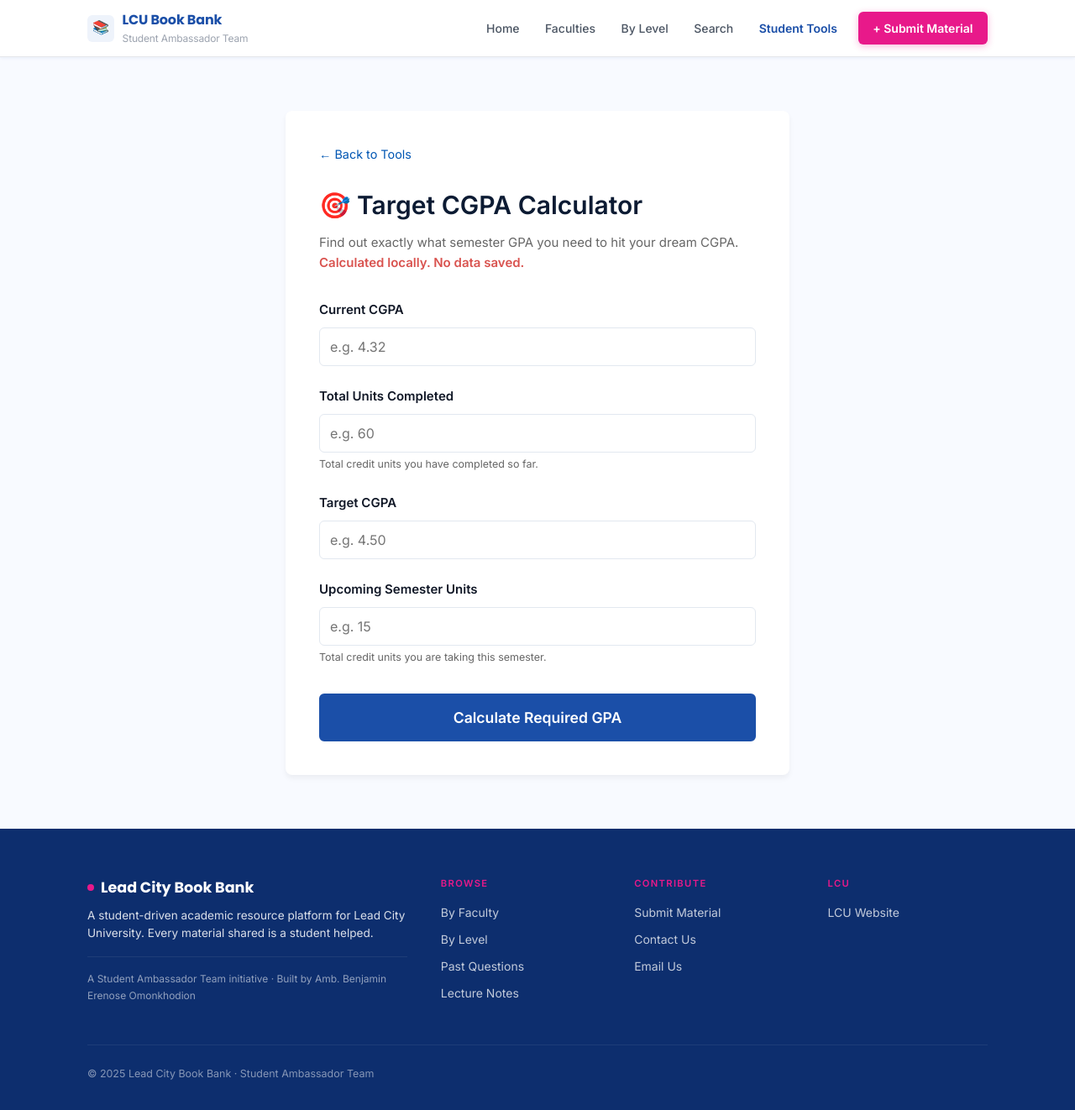
After one commit to Bkfactor/bookbank-django, a Django app: page /tools/target-cgpa/ in a window 1280 px wide. The commit adds this page. Shown: the whole page at 84% size. Run offline with Django 4.2, Linux system fonts and the light colour scheme; tables that the repository leaves empty hold one stand-in row (values such as "Sample post"); some libraries are stand-ins or nearby versions.

Commit message:
feat: add Student Tools hub and Target CGPA Calculator

```diff
--- a/core/urls.py
+++ b/core/urls.py
@@ -11,5 +11,7 @@ urlpatterns = [
     path("rating/<int:resource_id>/", views.submit_rating,   name="submit_rating"),
     path("feedback/",                 views.feedback_view,   name="submit_feedback"),
     path("ajax/departments/",         views.load_departments, name="load_departments"),
+    path("tools/",                    views.tools_hub,       name="tools_hub"),
     path("tools/cgpa-calculator/",    views.cgpa_calculator, name="cgpa_calculator"),
+    path("tools/target-cgpa/",        views.target_cgpa,     name="target_cgpa"),
 ]
--- a/core/views.py
+++ b/core/views.py
@@ -151,6 +151,16 @@ def load_departments(request):
     return JsonResponse(list(departments), safe=False)
 
 
+def tools_hub(request):
+    """Hub page for all student tools."""
+    return render(request, "core/tools_hub.html")
+
+
 def cgpa_calculator(request):
     """A completely client-side CGPA calculator. No data saved."""
     return render(request, "core/cgpa_calculator.html")
+
+
+def target_cgpa(request):
+    """A completely client-side Target CGPA calculator."""
+    return render(request, "core/target_cgpa.html")
--- a/templates/core/base.html
+++ b/templates/core/base.html
@@ -21,7 +21,7 @@
         <a href="{% url 'home' %}#faculties">Faculties</a>
         <a href="{% url 'home' %}#levels">By Level</a>
         <a href="{% url 'search' %}" {% if request.resolver_match.url_name == 'search' %}class="active"{% endif %}>Search</a>
-        <a href="{% url 'cgpa_calculator' %}" {% if request.resolver_match.url_name == 'cgpa_calculator' %}class="active"{% endif %}>CGPA Calc</a>
+        <a href="{% url 'tools_hub' %}" {% if 'tools' in request.path %}class="active"{% endif %}>Student Tools</a>
         <a href="{% url 'upload' %}" class="navbar__cta">+ Submit Material</a>
       </nav>
     </div>
--- a/templates/core/cgpa_calculator.html
+++ b/templates/core/cgpa_calculator.html
@@ -5,6 +5,9 @@
 {% block content %}
 <main class="container" style="padding-top: 4rem; padding-bottom: 4rem; min-height: 80vh;">
   <div style="max-width: 800px; margin: 0 auto; background: var(--bg-card, #fff); border-radius: var(--radius-md, 8px); padding: 2rem; box-shadow: 0 4px 6px rgba(0,0,0,0.05);">
+    <a href="{% url 'tools_hub' %}" style="display: inline-block; margin-bottom: 1.5rem; color: var(--primary, #0056b3); text-decoration: none; font-size: 0.9rem;">
+      &larr; Back to Tools
+    </a>
     <h1 style="margin-bottom: 1rem; color: var(--text-dark, #0c1b33);">🎓 CGPA Calculator</h1>
     <p style="margin-bottom: 2rem; color: var(--text-muted, #666); line-height: 1.6;">
       Calculate your Grade Point Average instantly.
--- /dev/null
+++ b/templates/core/target_cgpa.html
@@ -0,0 +1,97 @@
+{% extends "core/base.html" %}
+
+{% block title %}Target CGPA Calculator{% endblock %}
+
+{% block content %}
+<main class="container" style="padding-top: 4rem; padding-bottom: 4rem; min-height: 80vh;">
+  <div style="max-width: 600px; margin: 0 auto; background: var(--bg-card, #fff); border-radius: var(--radius-md, 8px); padding: 2.5rem; box-shadow: 0 4px 6px rgba(0,0,0,0.05);">
+
+    <a href="{% url 'tools_hub' %}" style="display: inline-block; margin-bottom: 1.5rem; color: var(--primary, #0056b3); text-decoration: none; font-size: 0.9rem;">
+      &larr; Back to Tools
+    </a>
+
+    <h1 style="margin-top: 0; margin-bottom: 0.5rem; color: var(--text-dark, #0c1b33);">🎯 Target CGPA Calculator</h1>
+    <p style="margin-bottom: 2rem; color: var(--text-muted, #666); line-height: 1.6;">
+      Find out exactly what semester GPA you need to hit your dream CGPA.
+      <strong style="color: #d9534f;">Calculated locally. No data saved.</strong>
+    </p>
+
+    <form id="target-cgpa-form" onsubmit="event.preventDefault(); calculateTarget();">
+
+      <div style="margin-bottom: 1.5rem;">
+        <label style="display: block; font-weight: 600; margin-bottom: 0.5rem; color: var(--text-dark);">Current CGPA</label>
+        <input type="number" step="0.01" min="0" max="5.0" id="current-cgpa" required placeholder="e.g. 4.32" style="width: 100%; padding: 0.75rem; border: 1.5px solid #e2e8f0; border-radius: 6px; font-family: inherit; font-size: 1rem;">
+      </div>
+
+      <div style="margin-bottom: 1.5rem;">
+        <label style="display: block; font-weight: 600; margin-bottom: 0.5rem; color: var(--text-dark);">Total Units Completed</label>
+        <input type="number" step="1" min="1" id="completed-units" required placeholder="e.g. 60" style="width: 100%; padding: 0.75rem; border: 1.5px solid #e2e8f0; border-radius: 6px; font-family: inherit; font-size: 1rem;">
+        <small style="color: #666; display: block; margin-top: 0.25rem;">Total credit units you have completed so far.</small>
+      </div>
+
+      <div style="margin-bottom: 1.5rem;">
+        <label style="display: block; font-weight: 600; margin-bottom: 0.5rem; color: var(--text-dark);">Target CGPA</label>
+        <input type="number" step="0.01" min="0" max="5.0" id="target-cgpa" required placeholder="e.g. 4.50" style="width: 100%; padding: 0.75rem; border: 1.5px solid #e2e8f0; border-radius: 6px; font-family: inherit; font-size: 1rem;">
+      </div>
+
+      <div style="margin-bottom: 2rem;">
+        <label style="display: block; font-weight: 600; margin-bottom: 0.5rem; color: var(--text-dark);">Upcoming Semester Units</label>
+        <input type="number" step="1" min="1" id="upcoming-units" required placeholder="e.g. 15" style="width: 100%; padding: 0.75rem; border: 1.5px solid #e2e8f0; border-radius: 6px; font-family: inherit; font-size: 1rem;">
+        <small style="color: #666; display: block; margin-top: 0.25rem;">Total credit units you are taking this semester.</small>
+      </div>
+
+      <button type="submit" class="btn btn--primary" style="width: 100%; padding: 1rem; font-size: 1.1rem;">Calculate Required GPA</button>
+    </form>
+
+    <!-- Results Section -->
+    <div id="result-section" style="display: none; margin-top: 2rem; padding: 1.5rem; background: var(--bg-light, #f8f9fa); border-radius: 8px; border: 1px solid var(--border); text-align: center;">
+      <h3 style="margin-top: 0; color: var(--text-dark);">You need a semester GPA of:</h3>
+      <div style="font-size: 3rem; font-weight: bold; color: var(--primary, #0056b3); margin: 1rem 0;" id="req-gpa">0.00</div>
+
+      <p id="result-message" style="margin: 0; color: var(--text-muted); font-size: 1.05rem; line-height: 1.5;"></p>
+    </div>
+
+  </div>
+</main>
+{% endblock %}
+
+{% block extra_js %}
+<script>
+function calculateTarget() {
+    const currentCgpa = parseFloat(document.getElementById('current-cgpa').value);
+    const completedUnits = parseFloat(document.getElementById('completed-units').value);
+    const targetCgpa = parseFloat(document.getElementById('target-cgpa').value);
+    const upcomingUnits = parseFloat(document.getElementById('upcoming-units').value);
+
+    // Formula:
+    // Required Points = (Target CGPA * (Completed Units + Upcoming Units)) - (Current CGPA * Completed Units)
+    // Required GPA = Required Points / Upcoming Units
+
+    const currentPoints = currentCgpa * completedUnits;
+    const targetPoints = targetCgpa * (completedUnits + upcomingUnits);
+    const requiredPoints = targetPoints - currentPoints;
+
+    let requiredGpa = requiredPoints / upcomingUnits;
+
+    const resultSection = document.getElementById('result-section');
+    const reqGpaDisplay = document.getElementById('req-gpa');
+    const msgDisplay = document.getElementById('result-message');
+
+    resultSection.style.display = 'block';
+
+    if (requiredGpa > 5.0) {
+        reqGpaDisplay.textContent = "Impossible 😞";
+        reqGpaDisplay.style.color = "#d9534f";
+        msgDisplay.textContent = `You would need a ${requiredGpa.toFixed(2)} GPA, but the maximum is 5.0. You might need more semesters to pull it up to a ${targetCgpa.toFixed(2)}.`;
+    } else if (requiredGpa <= 0) {
+        reqGpaDisplay.textContent = "Easy! 🎉";
+        reqGpaDisplay.style.color = "#28a745";
+        msgDisplay.textContent = `Even with a 0.00 this semester, you'd still stay above ${targetCgpa.toFixed(2)}. You have plenty of breathing room!`;
+    } else {
+        reqGpaDisplay.textContent = requiredGpa.toFixed(2);
+        reqGpaDisplay.style.color = "var(--primary, #0056b3)";
+        msgDisplay.textContent = `To reach a ${targetCgpa.toFixed(2)} CGPA, you must average at least a ${requiredGpa.toFixed(2)} GPA across your ${upcomingUnits} units this semester. You've got this! 💪`;
+    }
+}
+</script>
+{% endblock %}
```
Also changed, not shown: templates/core/tools_hub.html (added, +50 -0 lines).
